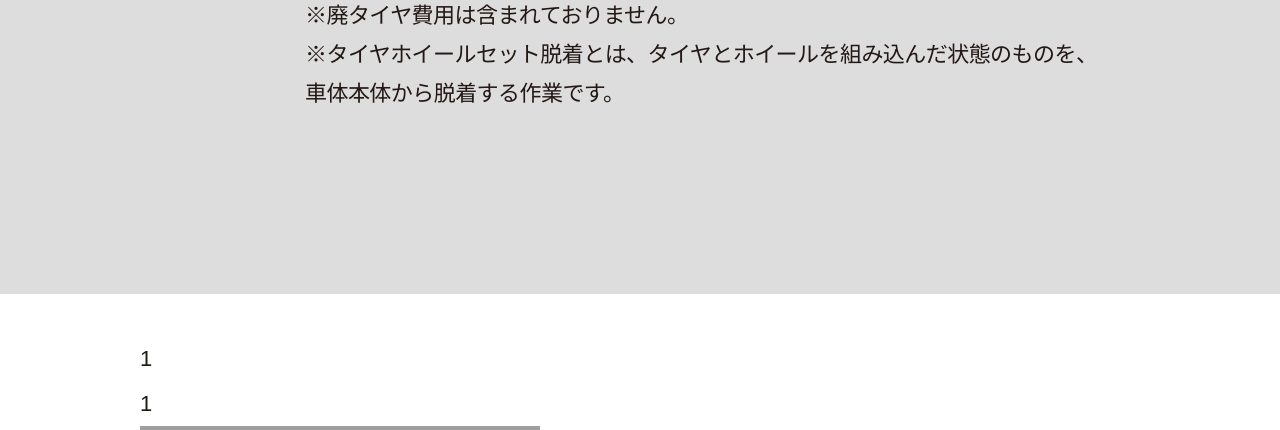
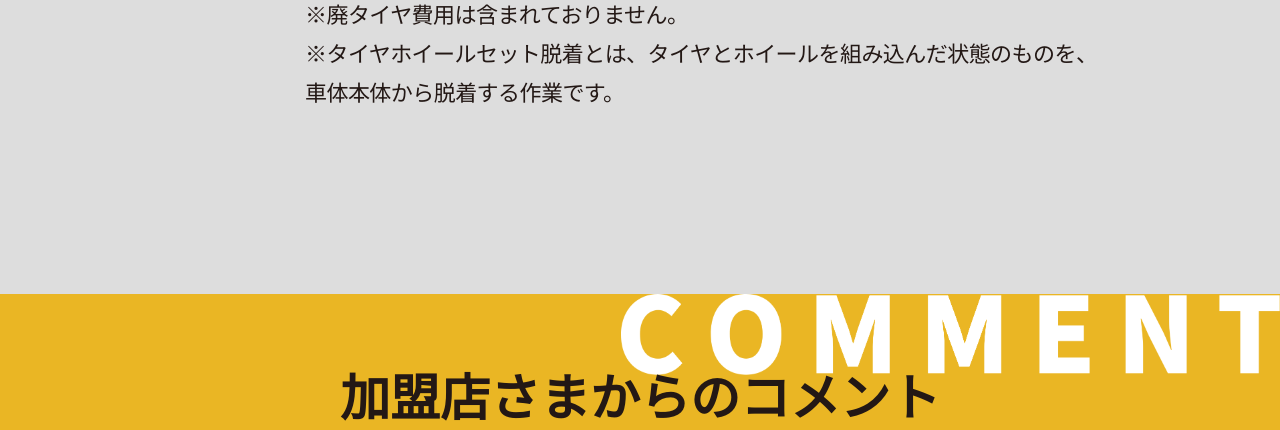
Before and after one commit to ryuki-nakayama/pj-chotto-pit, a Node project: template src/dev/ejs/chotto-pit/index.ejs in a window 1280 px wide. Shown: the part 2656-3086 px from the top of the page. Run offline with Node 20 templates, Linux system fonts and the light colour scheme; the template is opened without the code that fills it, so the values that code supplies are empty; style sheets or scripts are compiled from the project's sources; some libraries are stand-ins or nearby versions; grey boxes are pictures that could not be loaded.

Commit message:
design: comment

```diff
--- a/src/dev/assets/scss/index.scss
+++ b/src/dev/assets/scss/index.scss
@@ -7,6 +7,7 @@
 
 // sections
 @use './sections/about';
+@use './sections/comment';
 @use './sections/hero-img';
 @use './sections/service';
 @use './sections/wage';
--- a/src/dev/assets/scss/sections/_about.scss
+++ b/src/dev/assets/scss/sections/_about.scss
@@ -16,7 +16,7 @@
   position: absolute;
   top: 0;
   left: 0;
-  max-width: 42.395833vw;
+  max-width: min(42.395833vw, 814rem);
   width: 100%;
   @include atQuery(sm) {
     max-width: 566rem;
@@ -42,8 +42,8 @@
     top: 50%;
     left: 0;
     display: block;
-    width: 12vw;
-    height: 12vw;
+    width: min(12vw, 215rem);
+    height: min(12vw, 215rem);
     background-color: white;
     border-radius: 50%;
     transform: translateY(-50%);
--- /dev/null
+++ b/src/dev/assets/scss/sections/_comment.scss
@@ -0,0 +1,138 @@
+@charset "UTF-8";
+@use '../global' as *;
+
+/* comment
+--------------------------------------------------*/
+.comment {
+  background-color: #EAB624;
+  position: relative;
+  padding: 80rem 0 110rem;
+  background-size: contain;
+  background-repeat: no-repeat;
+  background-position: center;
+  @include atQuery(sm) {
+    padding: 100rem 0;
+    background-image: none !important;
+  }
+
+  .section__title {
+    @include atQuery(sm) {
+      font-size: 44rem;
+    }
+  }
+}
+
+.comment__bg-text-wrapper {
+  position: absolute;
+  top: 0;
+  right: 0;
+  max-width: min(51.458333vw, 988rem);
+  width: 100%;
+  @include atQuery(sm) {
+    max-width: 672rem;
+    left: 50%;
+    transform: translateX(-50%);
+  }
+}
+
+.comment__list {
+  margin-top: 32rem;
+  @include atQuery(sm) {
+    margin-top: 40rem;
+  }
+}
+
+.comment__item {
+  background-color: white;
+  border-radius: 17.28rem;
+  padding: 32rem 20rem 20rem;
+  box-shadow: 0 0 10px 2px rgba($color: #000000, $alpha: .3);
+  @include flexAtQuery(md) {}
+  @include atQuery(sm) {
+    padding: 76rem 65rem 50rem;
+  }
+
+  @include notFirst() {
+    margin-top: 20rem;
+    @include atQuery(sm) {
+      margin-top: 32rem;
+    }
+  }
+}
+
+.comment__thumb {
+  width: 410rem;
+  position: relative;
+  @include atQuery(md) {
+    padding-top: 30rem;
+  }
+
+  .img-wrap {
+    padding-top: 70%;
+  }
+}
+
+.comment__label {
+  position: absolute;
+  background-color: #EAB624;
+  top: 0;
+  left: 50%;
+  transform: translateX(-50%) rotate(-10deg);
+  font-size: 36rem;
+  font-weight: 700;
+  line-height: 1;
+  display: inline-block;
+  padding: 8rem 40rem;
+  white-space: nowrap;
+  @include atQuery(sm) {
+    top: -10%;
+  }
+}
+
+.comment__comment {
+  flex: 1;
+  position: relative;
+  @include atQuery(md) {
+    margin-left: 28rem;
+  }
+  @include atQuery(sm) {
+    margin-top: 36rem;
+  }
+}
+
+.comment__title {
+  font-size: 32rem;
+  font-weight: 700;
+  letter-spacing: .025em;
+  line-height: calcLineHeight(42.8, 32.24);
+  @include atQuery(sm) {
+    font-size: 30rem;
+    letter-spacing: 0;
+    line-height: calcLineHeight(42.8, 30);
+  }
+}
+
+.comment__text {
+  font-size: 20rem;
+  line-height: calcLineHeight(30, 20);
+  margin-top: 23rem;
+  @include atQuery(sm) {
+    margin-top: 15rem;
+    line-height: calcLineHeight(38, 20);
+  }
+}
+
+.comment__merchant {
+  font-size: 24rem;
+  letter-spacing: .075em;
+  font-weight: 700;
+  @include atQuery(md) {
+    position: absolute;
+    bottom: 0;
+    right: 0;
+  }
+  @include atQuery(sm) {
+    text-align: right;
+    margin-top: 16rem;
+  }
+}
--- a/src/dev/assets/scss/sections/_service.scss
+++ b/src/dev/assets/scss/sections/_service.scss
@@ -13,7 +13,7 @@
 }
 
 .service__bg-text-wrapper {
-  max-width: 43.333333vw;
+  max-width: min(43.333333vw, 832rem);
   width: 100%;
   position: absolute;
   top: 0;
@@ -25,16 +25,6 @@
     transform: translateX(-50%);
   }
 }
-
-// .service__title {
-//   max-width: 363rem;
-//   width: 100%;
-//   margin: 0 auto;
-//   position: relative;
-//   @include atQuery(sm) {
-//     max-width: 333rem;
-//   }
-// }
 
 .service__list {
   margin-top: 40rem;
--- a/src/dev/assets/scss/sections/_wage.scss
+++ b/src/dev/assets/scss/sections/_wage.scss
@@ -22,7 +22,7 @@
   position: absolute;
   top: 25%;
   left: 50%;
-  max-width: 1033rem;
+  max-width: min(1033rem, 95%);
   width: 100%;
   transform: translateX(-50%);
   @include atQuery(sm) {
--- /dev/null
+++ b/src/dev/ejs/sections/_comment.ejs
@@ -0,0 +1,47 @@
+<div class="comment" style="background-image: url(<%= path %>img/comment-bg.png);">
+  <div class="container">
+
+      <%# background text image %>
+      <div class="comment__bg-text-wrapper"><img src="<%= path %>img/comment-bg-text.png" alt="COMMENT"></div>
+
+      <%# title %>
+      <h2 class="section__title">加盟店さまからのコメント</h2>
+
+      <%# list %>
+      <ul class="comment__list">
+
+        <li class="comment__item">
+          <div class="comment__thumb">
+            <div class="img-wrap">
+              <img src="<%= path %>img/comment1.jpg" alt="Store">
+            </div>
+            <span class="comment__label">加盟店</span>
+          </div>
+          <div class="comment__comment">
+            <h3 class="comment__title">完全予約制で、新たなお客様との出会いにワクワクしています！</h3>
+            <p class="comment__text">『ちょっとピット』を稼働してからの動きにワクワクしています！完全予約制なので、作業に追われることなく、お客様へのサービスに時間が使える為、効率が良くなると思い、加盟店契約をしました。</p>
+            <p class="comment__merchant">福井県　グラート 様</p>
+          </div>
+        </li>
+
+        <li class="comment__item">
+          <div class="comment__thumb">
+            <div class="img-wrap">
+              <img src="<%= path %>img/comment2.jpg" alt="Store">
+            </div>
+            <span class="comment__label">加盟店</span>
+          </div>
+          <div class="comment__comment">
+            <h3 class="comment__title">加盟店価格での仕入れや取扱商品が増えることが楽しみです。</h3>
+            <p class="comment__text">
+              オールドギア様のオリジナルブランド商品を取り扱える日を楽しみにしています。<br>
+              『ちょっとピット』に加盟することで、取付サービス以外にオールドギア様サイトで商品を購入できるなど、多数の魅力を感じています。『ちょっとピット』の稼働が待ち遠しいです。
+            </p>
+            <p class="comment__merchant">鳥取県　B-RISE 様</p>
+          </div>
+        </li>
+
+      </ul>
+
+  </div>
+</div>
```
Also changed, not shown: src/dev/ejs/chotto-pit/index.ejs (+2 -147 lines), src/dev/assets/img/comment1.jpg (added), src/dev/assets/img/comment2.jpg (added).
